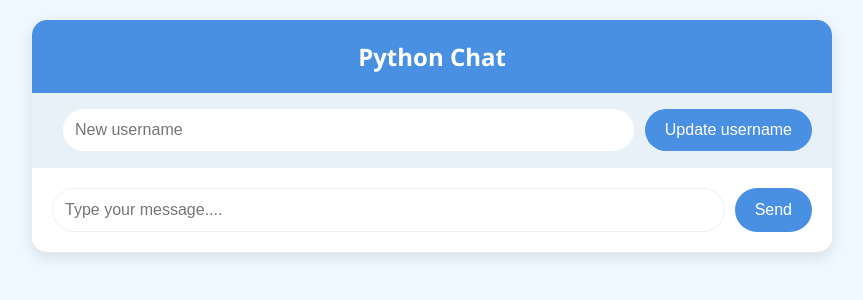
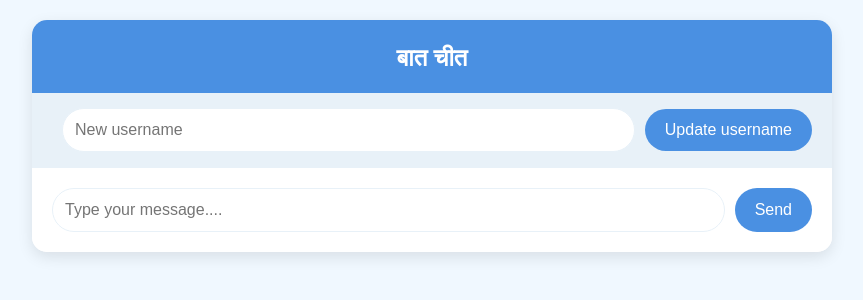
Before and after one commit to harshvardhan55555/chat-ho-jye, a Flask app: page / in a window 1280 px wide. Shown: the top 300 px of the page, without its empty margins (208-1071 px from the left). Run offline with Flask 3, Linux system fonts and the light colour scheme.

Commit message:
Update index.html

```diff
--- a/templates/index.html
+++ b/templates/index.html
@@ -162,7 +162,7 @@
 
 
     <div class="chat-container">
-    <div class="chat-header">Python Chat</div>
+    <div class="chat-header">बात चीत</div>
     <div class="username-container">
         <span id="current-username"></span>
         <input type="text" id="username-input" placeholder="New username"/>
```
